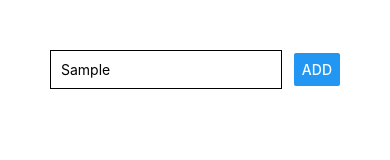
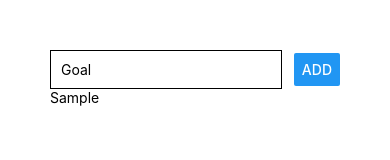
Before and after one commit to mirighost/Native-ToDo-app, a React Native app: screen / in a window 390 px wide. Both pictures are taken after typing "Sample" into the empty fields and a click on the button "ADD". Shown: the top 160 px of the page. Built offline with nearby package versions, Linux system fonts and the light colour scheme.

Commit message:
added functions to add items to list

```diff
--- a/App.js
+++ b/App.js
@@ -1,18 +1,43 @@
-import React from 'react';
-import { StyleSheet, View, Button, TextInput } from 'react-native';
+import React, { useState } from 'react';
+import { StyleSheet, View, Button, TextInput, Text } from 'react-native';
 
 export default function App() {
+    const [enteredGoal, setEnteredGoal] = useState('');
+    const [goals, setGoals] = useState([]);
+
+    // New item
+    const goalInputHandler = (enteredText) => {
+        setEnteredGoal(enteredText)
+    };
+
+    // Adding items to list
+    const addGoalHandler = () => {
+        setGoals(currentGoals => [...currentGoals, enteredGoal]);
+        setEnteredGoal('')
+    };
+
     return (
         <View style={styles.screen}>
             <View style={styles.inputContainer}>
-                <TextInput placeholder="Goal" style={styles.input} />
-                <Button title="ADD" />
+
+                <TextInput
+                    placeholder="Goal"
+                    style={styles.input}
+                    onChangeText={goalInputHandler}
+                    value={enteredGoal}
+                />
+
+                <Button title="ADD" onPress={addGoalHandler} />
+
             </View>
-            <View />
+            <View>
+                {goals.map((goal) => <Text key={goal}>{goal}</Text>)}
+            </View>
         </View>
     );
 };
 
+// Styles
 const styles = StyleSheet.create({
     screen: {
         padding: 50
@@ -24,7 +49,7 @@
     },
     input: {
         width: '80%',
-        borderColor: 'black',
+        borderBottomColor: "black",
         borderWidth: 1,
         padding: 10
     }
--- a/babel.config.js
+++ b/babel.config.js
@@ -1,4 +1,4 @@
-module.exports = function(api) {
+module.exports = function (api) {
   api.cache(true);
   return {
     presets: ['babel-preset-expo'],
--- a/package.json
+++ b/package.json
@@ -9,6 +9,7 @@
   },
   "dependencies": {
     "expo": "~37.0.3",
+    "mem": "^6.1.0",
     "react": "~16.9.0",
     "react-dom": "~16.9.0",
     "react-native": "https://github.com/expo/react-native/archive/sdk-37.0.1.tar.gz",
```
Also changed, not shown: app.json (line endings or trailing spaces), 1 other file (tests, documents, lock files or other folders).
